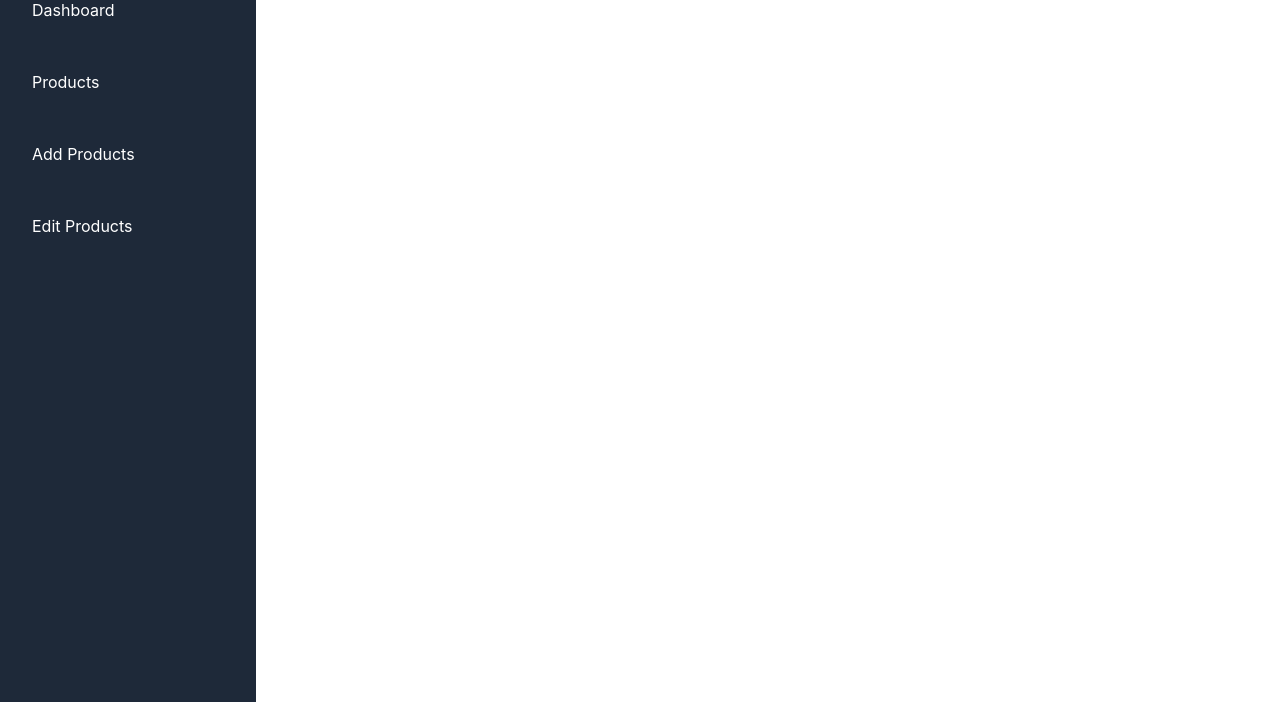
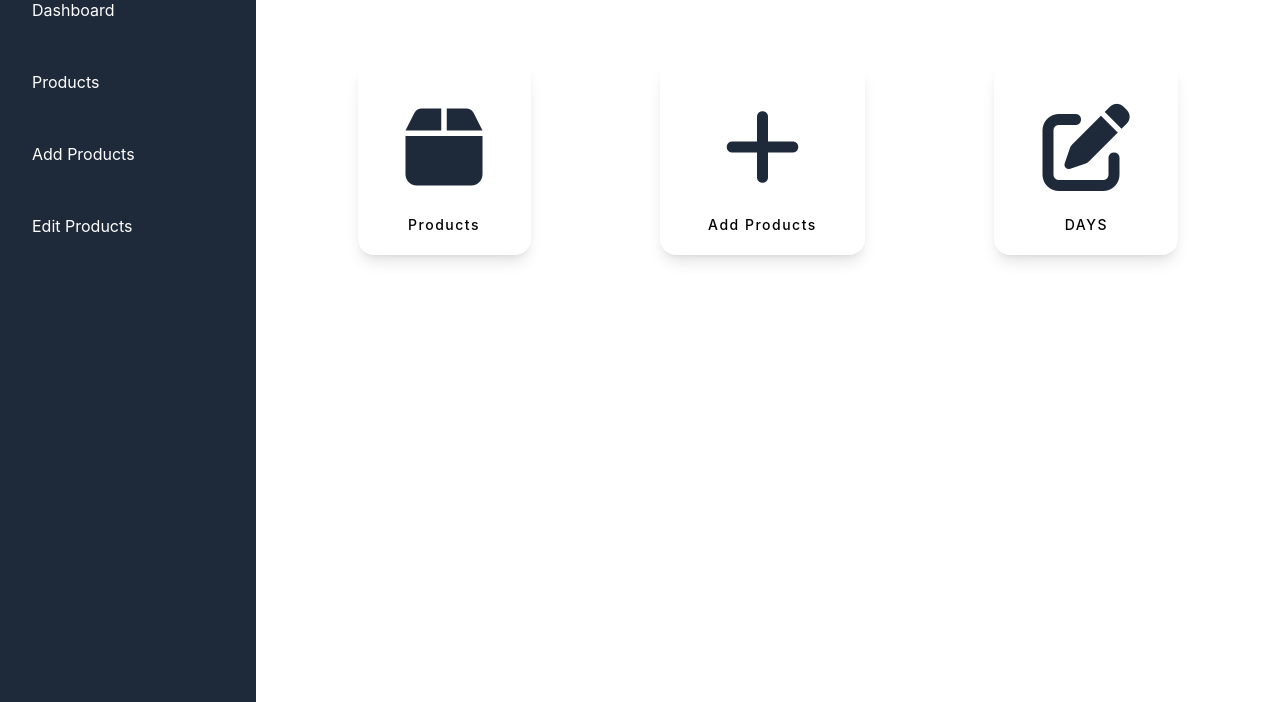
Before and after one commit to akumar-techrayslabs/product-management, a website: page src/index.html in a window 1280 px wide. Shown: the part 98-800 px from the top of the page. Drawn offline with Linux system fonts and the light colour scheme.

Commit message:
Dashboard section added

```diff
--- a/src/index.html
+++ b/src/index.html
@@ -24,9 +24,61 @@
             </aside>
         </div>
 
+        <div class=" w-full text-black h-full dashboard">
 
+            <div class=" relative font-outfit-sans-serif   ">
+                <div class="z-1 w-full font-outfit-sans-serif  my-0 relative flex flex-col   ">
+                    <div class="text-4xl m-10 font-bold  text-center mb-20">
+                        Inventory Dashboard
+                    </div>
+
+                    <div
+                        class=" lg:w-full justify-evenly items-center lg:flex lg:gap-7  lg:mx-auto lg:my-0 grid grid-cols-2 gap-6  md:gap-6 cursor-pointer ">
+                        <div class="bg-[#ffffff0d] rounded-2xl shadow-lg hover:bg-gray-50">
+                            <div class="text-center  px-12 py-5 rounded-2xl  ">
+
+                                <div
+                                    class="lg:text-[88px]  font-outfit-sans-serif text-[2.5rem] font-extralight  md:text-[3.5rem] zero-text cursor-pointer ">
+                                    <i class="fa-solid fa-box  " style="color: #1e2939;"></i></div>
+                                <p class="text-[14px] text-text-muted font-medium tracking-[1.5px]">
+
+                                    Products
+                                </p>
+                            </div>
+                        </div>
+
+
+
+                        <div class="bg-[#ffffff0d] rounded-2xl">
+                            <div class="text-center  px-12 py-5 rounded-2xl cursor-pointer shadow-lg hover:bg-gray-50">
+
+                                <div
+                                    class="lg:text-[88px]  font-outfit-sans-serif text-[2.5rem] font-extralight  md:text-[3.5rem] zero-text ">
+                                    <i class="fa-solid fa-plus" style="color: #1e2939;"></i></div>
+                                <p class="text-[14px] text-text-muted font-medium tracking-[1.5px]">
+                                    Add Products
+                                </p>
+                            </div>
+                        </div>
+                        <div class="bg-[#ffffff0d] rounded-2xl">
+                            <div class="text-center  px-12 py-5 rounded-2xl cursor-pointer shadow-lg hover:bg-gray-50">
+
+                                <div
+                                    class="lg:text-[88px]  font-outfit-sans-serif text-[2.5rem] font-extralight  md:text-[3.5rem] zero-text ">
+                                    <i class="fa-solid fa-pen-to-square" style="color: #1e2939;"></i></div>
+                                <p class="text-[14px] text-text-muted font-medium tracking-[1.5px]">
+                                    DAYS
+                                </p>
+                            </div>
+                        </div>
+
+                    </div>
+                </div>
+            </div>
+
+        </div>
     </div>
-    </div>
+
 </body>
 
 </html>
```
